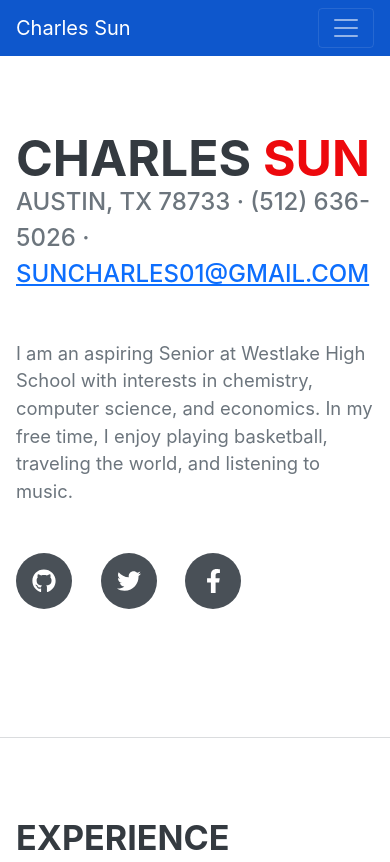
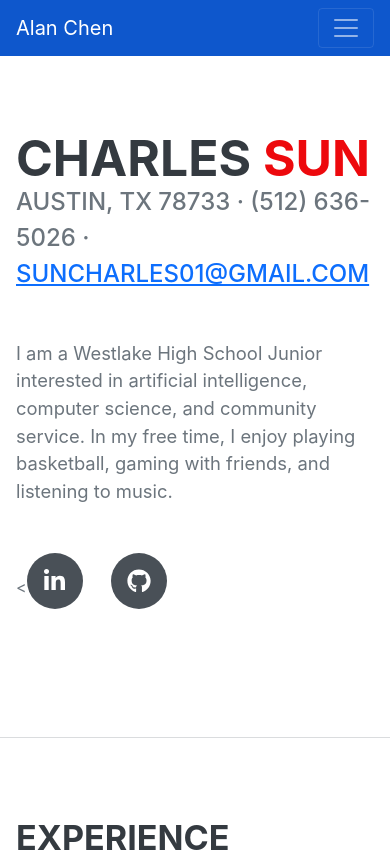
Before and after one commit to Jiaqi07/Jiaqi07.github.io, a plain HTML site: page index.html in a window 390 px wide. Shown: the top 862 px of the page. Drawn offline with nearby package versions, Linux system fonts and the light colour scheme; a web font is replaced by a local one.

Commit message:
Update index.html

```diff
--- a/index.html
+++ b/index.html
@@ -3,9 +3,9 @@
     <head>
         <meta charset="utf-8" />
         <meta name="viewport" content="width=device-width, initial-scale=1, shrink-to-fit=no" />
-        <meta name="description" content="Charles Sun Personal Website" />
-        <meta name="author" content="Charles Sun" />
-        <title>Charles Sun Westlake</title>
+        <meta name="description" content="Alan Chen Personal Website" />
+        <meta name="author" content="Alan Chen" />
+        <title>Alan Chen Westlake</title>
         <link rel="icon" type="image/x-icon" href="assets/img/westlake.png" />
         <!-- Font Awesome icons (free version)-->
         <script src="https://use.fontawesome.com/releases/v5.15.4/js/all.js" crossorigin="anonymous"></script>
@@ -19,7 +19,7 @@
         <!-- Navigation-->
         <nav class="navbar navbar-expand-lg navbar-dark bg-primary fixed-top" id="sideNav">
             <a class="navbar-brand js-scroll-trigger" href="#page-top">
-                <span class="d-block d-lg-none">Charles Sun</span>
+                <span class="d-block d-lg-none">Alan Chen</span>
                 <span class="d-none d-lg-block"><img class="img-fluid img-profile rounded-circle mx-auto mb-2" src="assets/img/profile.png" alt="..." /></span>
             </a>
             <button class="navbar-toggler" type="button" data-bs-toggle="collapse" data-bs-target="#navbarResponsive" aria-controls="navbarResponsive" aria-expanded="false" aria-label="Toggle navigation"><span class="navbar-toggler-icon"></span></button>
@@ -52,12 +52,12 @@
                         Austin, TX 78733 · (512) 636-5026 ·
                         <a href="mailto:suncharles01@gmail.com">suncharles01@gmail.com</a>
                     </div>
-                    <p class="lead mb-5">I am an aspiring Senior at Westlake High School with interests in chemistry, computer science, and economics. In my free time, I enjoy playing basketball, traveling the world, and listening to music.</p>
+                    <p class="lead mb-5">I am a Westlake High School Junior interested in artificial intelligence, computer science, and community service. In my free time, I enjoy playing basketball, gaming with friends, and listening to music.</p>
                     <div class="social-icons">
-                        <!-- <a class="social-icon" href="https://www.linkedin.com/in/charles-sun-0743931a7" target="blank"><i class="fab fa-linkedin-in"></i></a> -->
-                        <a class="social-icon" href="https://github.com/Csun01" target="blank"><i class="fab fa-github"></i></a>
-                        <a class="social-icon" href="https://twitter.com/charlessun01" target="blank"><i class="fab fa-twitter"></i></a>
-                        <a class="social-icon" href="https://facebook.com/charles.sun.7" target="blank"><i class="fab fa-facebook-f"></i></a>
+                        <<a class="social-icon" href="https://www.linkedin.com/in/alan-chen-668173218/" target="blank"><i class="fab fa-linkedin-in"></i></a>
+                        <a class="social-icon" href="https://github.com/Jiaqi07" target="blank"><i class="fab fa-github"></i></a>
+                        <!--<a class="social-icon" href="https://twitter.com/charlessun01" target="blank"><i class="fab fa-twitter"></i></a>!
+                        <a class="social-icon" href="https://facebook.com/charles.sun.7" target="blank"><i class="fab fa-facebook-f"></i></a>-->
                     </div>
                     <br>
                     <br>
```
